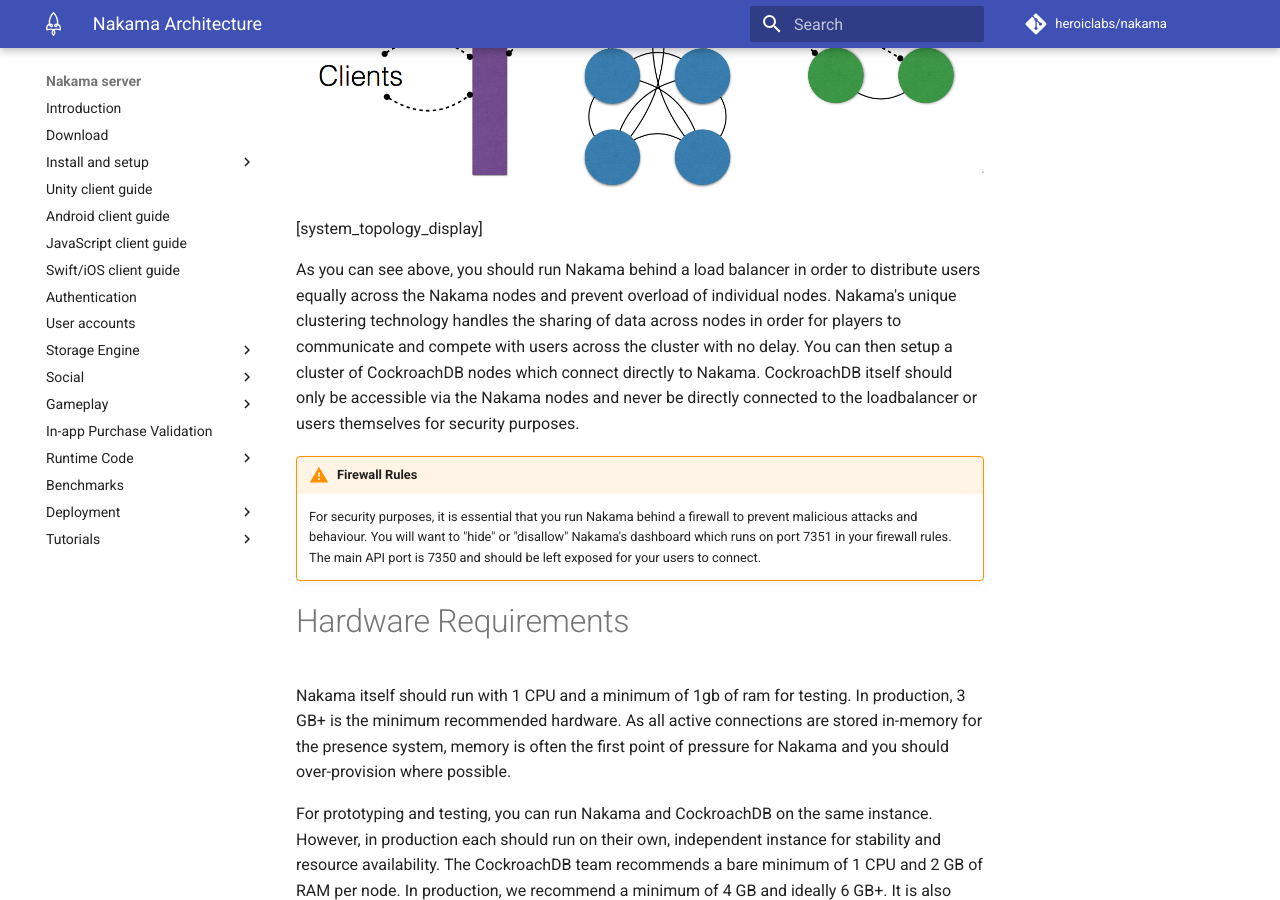
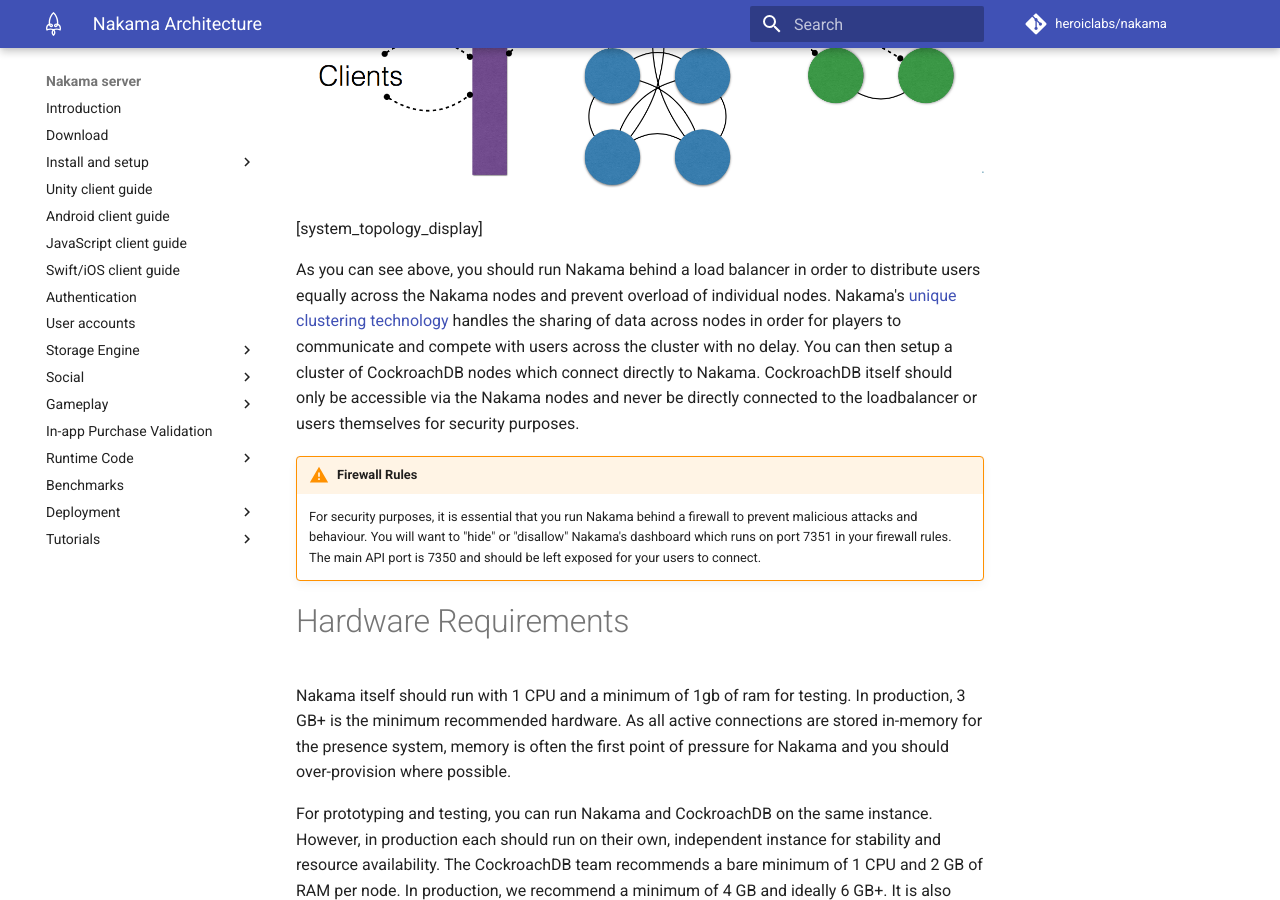
Before and after one commit to heroiclabs/nakama-docs, an MkDocs documentation site: the page built from docs/architecture.md, in a window 1280 px wide and 900 px high, scrolled down 443 px. Built offline with MkDocs 1.6.1 and Material for MkDocs 9.7.7, drawn with Linux system fonts in a browser that asks for light colours; comment, search, counter and statistics services are not loaded; old or Windows-style settings are respelled for this version of MkDocs; part of the change alters nothing that is shown.

```diff
--- a/docs/architecture.md
+++ b/docs/architecture.md
@@ -7,7 +7,7 @@ Before you deploy Nakama for testing or production, it is best to understand the
 Below is a simple topology breakdown of the recommended way to run Nakama and CockroachDB behind a load balancer.
 ![System Topology][system_topology_display]
 
-As you can see above, you should run Nakama behind a load balancer in order to distribute users equally across the Nakama nodes and prevent overload of individual nodes. Nakama's unique clustering technology handles the sharing of data across nodes in order for players to communicate and compete with users across the cluster with no delay. You can then setup a cluster of CockroachDB nodes which connect directly to Nakama. CockroachDB itself should only be accessible via the Nakama nodes and never be directly connected to the loadbalancer or users themselves for security purposes.
+As you can see above, you should run Nakama behind a load balancer in order to distribute users equally across the Nakama nodes and prevent overload of individual nodes. Nakama's <a href="https://heroiclabs.com/nakama-enterprise/">unique clustering technology</a> handles the sharing of data across nodes in order for players to communicate and compete with users across the cluster with no delay. You can then setup a cluster of CockroachDB nodes which connect directly to Nakama. CockroachDB itself should only be accessible via the Nakama nodes and never be directly connected to the loadbalancer or users themselves for security purposes.
 
 !!! warning "Firewall Rules"
     For security purposes, it is essential that you run Nakama behind a firewall to prevent malicious attacks and behaviour. You will want to "hide" or "disallow" Nakama's dashboard which runs on port 7351 in your firewall rules. The main API port is 7350 and should be left exposed for your users to connect.
```
